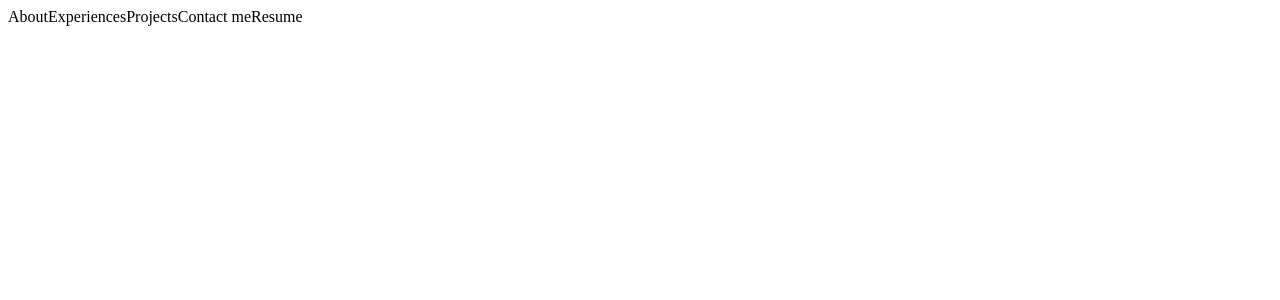
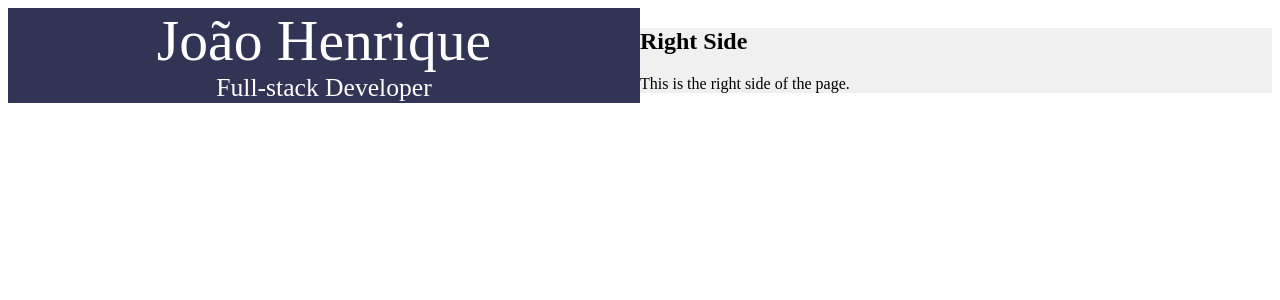
Before and after one commit to joaocarlos-dev/Angular-portifolio, an Angular app: page / in a window 1280 px wide. Shown: the top 300 px of the page. Built offline with nearby package versions, Linux system fonts and the light colour scheme.

Commit message:
changed home html organization

```diff
--- a/src/app/components/home/home.component.html
+++ b/src/app/components/home/home.component.html
@@ -1,3 +1,4 @@
 <div class="wrapper">
-  <app-header></app-header>
+  <app-leftside></app-leftside>
+  <app-rightside></app-rightside>
 </div>
--- a/src/app/components/home/home.component.scss
+++ b/src/app/components/home/home.component.scss
@@ -0,0 +1,10 @@
+.wrapper{
+    display: flex;
+    width: 100%;
+    height: 100%;
+}
+
+app-leftside, app-rightside {
+    width: 50%;
+    height: 100%;
+  }
--- a/src/app/components/home/home.component.ts
+++ b/src/app/components/home/home.component.ts
@@ -1,9 +1,11 @@
 import { Component, CUSTOM_ELEMENTS_SCHEMA } from '@angular/core';
 import { HeaderComponent } from '../../shared/header/header.component';
+import { LeftsideComponent } from '../leftside/leftside.component';
+import { RightsideComponent } from '../rightside/rightside.component';
 
 @Component({
   selector: 'app-home',
-  imports: [HeaderComponent],
+  imports: [HeaderComponent, LeftsideComponent, RightsideComponent],
   templateUrl: './home.component.html',
   styleUrl: './home.component.scss',
   schemas: [],
```
